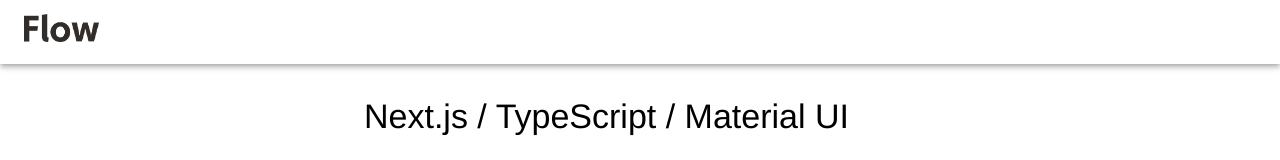
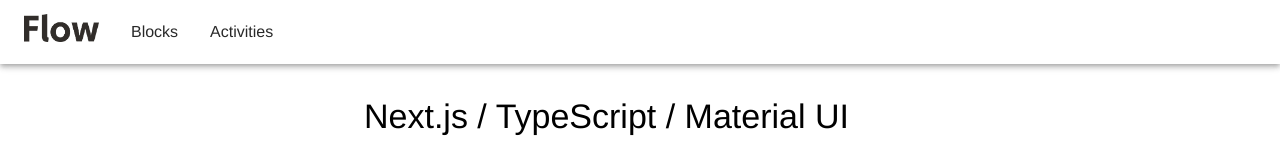
Before and after one commit to forbole/big-dipper-flow-client, a Next.js app in the folder client/: page / in a window 1280 px wide. Shown: the top 160 px of the page. Built offline with nearby package versions, Linux system fonts and the light colour scheme; a web font is replaced by a local one.

Commit message:
add top menu items

```diff
--- a/client/components/Layout.tsx
+++ b/client/components/Layout.tsx
@@ -1,9 +1,8 @@
 import React from 'react';
-import { createStyles, makeStyles, Theme } from '@material-ui/core/styles';
-import AppBar from '@material-ui/core/AppBar';
-import Toolbar from '@material-ui/core/Toolbar';
-import Typography from '@material-ui/core/Typography';
-import Container from '@material-ui/core/Container';
+import { createStyles, makeStyles, Theme, useTheme } from '@material-ui/core/styles';
+import { Hidden, Container, Box, Typography, AppBar, IconButton, Menu, MenuItem, Toolbar} from '@material-ui/core';
+import MenuIcon from '@material-ui/icons/Menu';
+import useMediaQuery from '@material-ui/core/useMediaQuery';
 
 const useStyles = makeStyles((theme: Theme) =>
   createStyles({
@@ -14,29 +13,43 @@
       marginRight: theme.spacing(2),
     },
     title: {
-      flexGrow: 1,
       color: theme.palette.common.black
     },
+    titleSM: {
+      flexGrow: 1,
+    },
     appBar: {
-        backgroundColor: theme.palette.common.white
+        backgroundColor: theme.palette.common.white,
+        color: theme.palette.common.black,
+        display: "flex",
+        textAlign: "left"
     }
   }),
 );
 
 const Layout = (props: { children: React.ReactNode; }) => {
     const classes = useStyles();
+    const theme = useTheme();
+    const smMatches = useMediaQuery(theme.breakpoints.down('xs'));
 
     return (
         <React.Fragment>
             <AppBar position="static" className={classes.appBar}>
                 <Toolbar>
-                    <Typography variant="h5" component="h1" className={classes.title}>
+                    <Box pr={2}>
+                    <Typography variant="h5" component="h1" className={(smMatches)?`${classes.title} ${classes.titleSM}`:classes.title}>
                         <img src="/img/flow-logo.svg" />
                     </Typography>
-                    {/* <IconButton edge="start" className={classes.menuButton} color="inherit" aria-label="menu">
-                    <MenuIcon />
-                    </IconButton> */}
-
+                    </Box>
+                    <Hidden xsDown>
+                      <MenuItem>Blocks</MenuItem>
+                      <MenuItem>Activities</MenuItem>
+                    </Hidden>
+                    <Hidden smUp>
+                      <IconButton edge="start" className={classes.menuButton} color="inherit" aria-label="menu">
+                        <MenuIcon />
+                      </IconButton>
+                    </Hidden>
                 </Toolbar>
             </AppBar>
             <Container maxWidth={false}>
```
